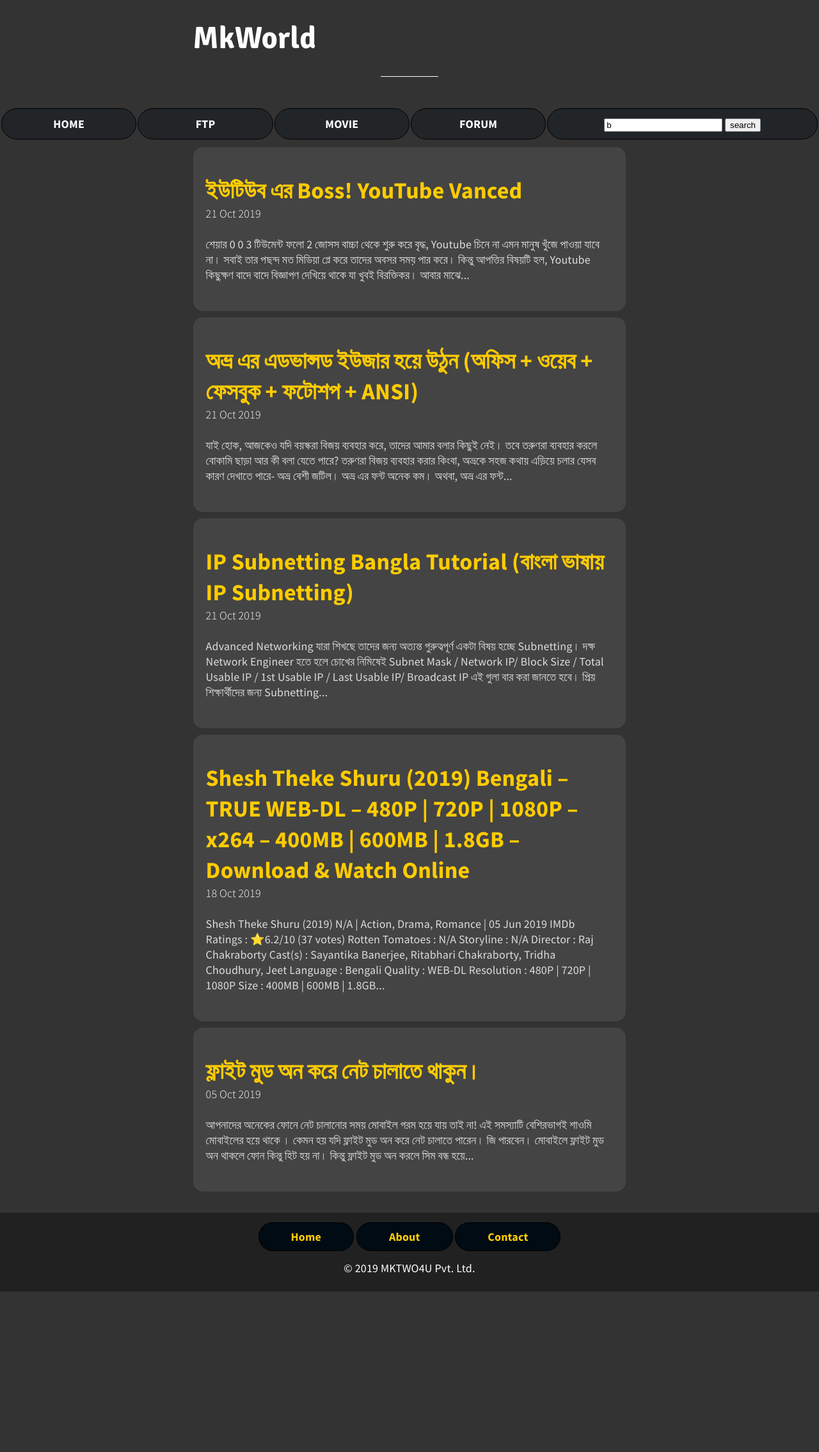
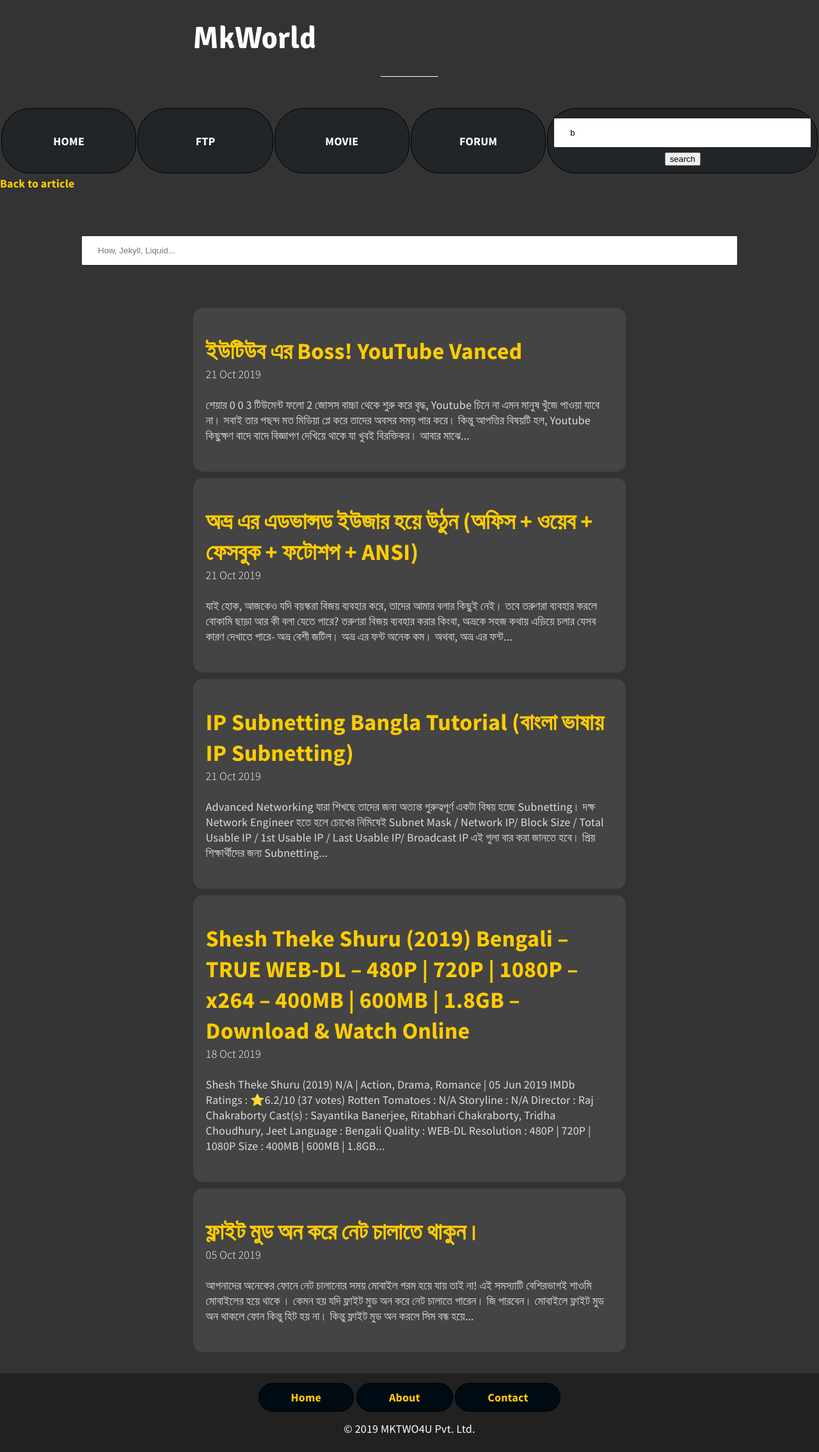
Before and after one commit to bdmilan/blog, a Jekyll site: the page built from index.html, in a window 1280 px wide. Shown: the whole page at 64% size. Built offline with Jekyll 4.4.1, drawn with Linux system fonts in a browser that asks for light colours; the list of posts is cut into pages by our own code; before the commit the page ends 2018 px from its top, so only the background shows below that.

Commit message:
Update header.html

```diff
--- a/_includes/header.html
+++ b/_includes/header.html
@@ -48,6 +48,69 @@
 
 
 
+<div class="demo-container">
+<a class="btn" href="/instant-jekyll-search/">Back to article</a>
+<div class="demo-wrapper">
+
+<div id="search-container">
+<input type="text" id="search-input" placeholder="How, Jekyll, Liquid...">
+<ul id="results-container"></ul>
+</div>
+</div>
+<style>
+
+#search-container {
+    max-width: 100%;
+}
+
+input[type=text] {
+
+    outline: none;
+    padding: 15px 25px;
+    margin: 5px 1px 3px 0px;
+    border: none;
+    width: 100%;
+    border-radius: 1px;
+    box-shadow: 0 1px 0px 0 rgba(0,0,0,0.16), 0 0 0 1px rgba(0,0,0,0.08);
+
+}
+
+input[type=text]:hover {
+    outline: none;
+    border: none;
+    margin: 5px 1px 3px 0px;
+    padding: 15px 25px;
+    -webkit-transition: all 0.30s ease-in-out;
+    -moz-transition: all 0.30s ease-in-out;
+    -ms-transition: all 0.30s ease-in-out;
+    -o-transition: all 0.30s ease-in-out;
+     box-shadow: 0 2px 2px 0 rgba(0,0,0,0.16), 0 0 0 1px rgba(0,0,0,0.08);
+}
+
+input[type=text]:focus {
+    box-shadow: 0 2px 2px 0 rgba(0,0,0,0.16), 0 0 0 1px rgba(0,0,0,0.08);
+    margin: 5px 1px 3px 0px;
+    padding: 15px 25px;
+    border: none;
+    outline: none;
+        -webkit-transition: all 0.30s ease-in-out;
+    -moz-transition: all 0.30s ease-in-out;
+    -ms-transition: all 0.30s ease-in-out;
+    -o-transition: all 0.30s ease-in-out;
+}
+
+@media screen and (max-width: 600px) {
+    input[type=text]{
+            width: 100%;
+            box-sizing: border-box;
+    }
+    }
+
+.demo-wrapper {
+		  max-width: 80%;
+		  margin: 5% auto;
+	  }
+</style>
 <script src="/demo/search-script.min.js" type="text/javascript"></script>
 <script>
 SimpleJekyllSearch({
@@ -56,3 +119,4 @@
   json: '/demo/search.json',
 })
 </script>
+</div>
```
